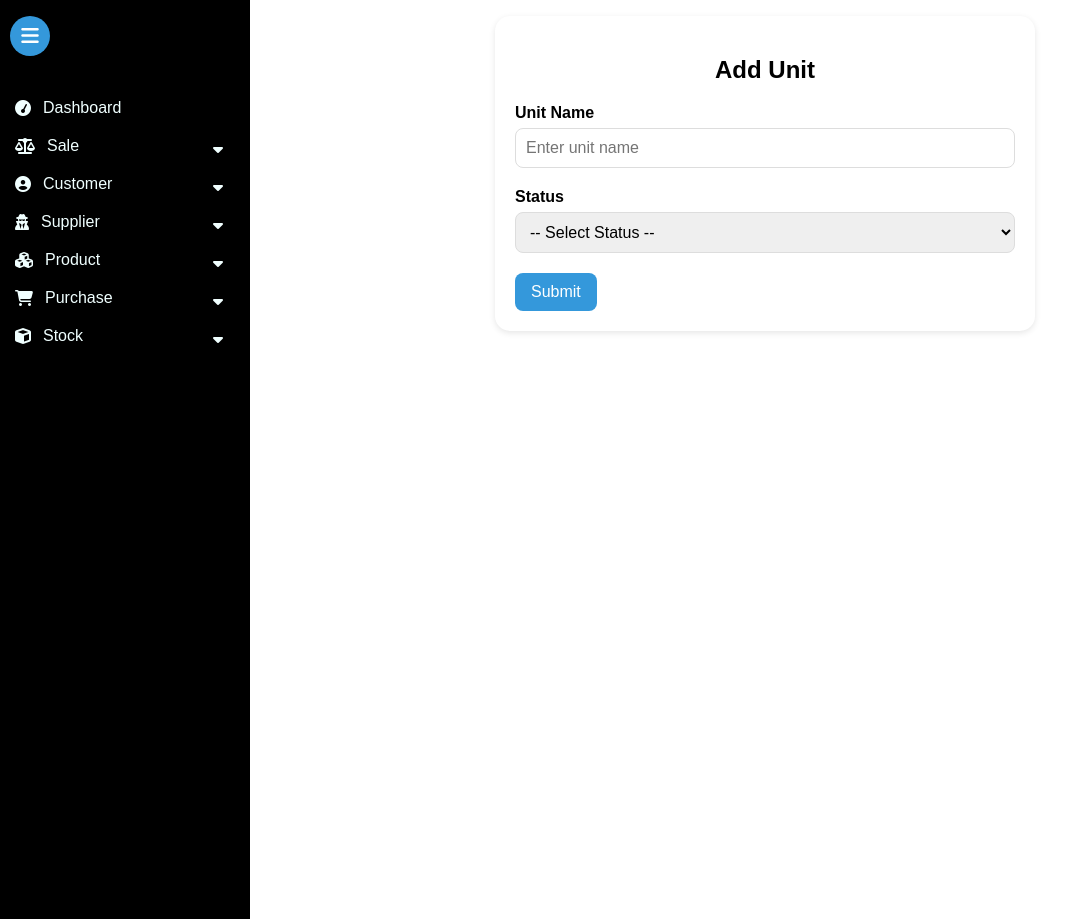
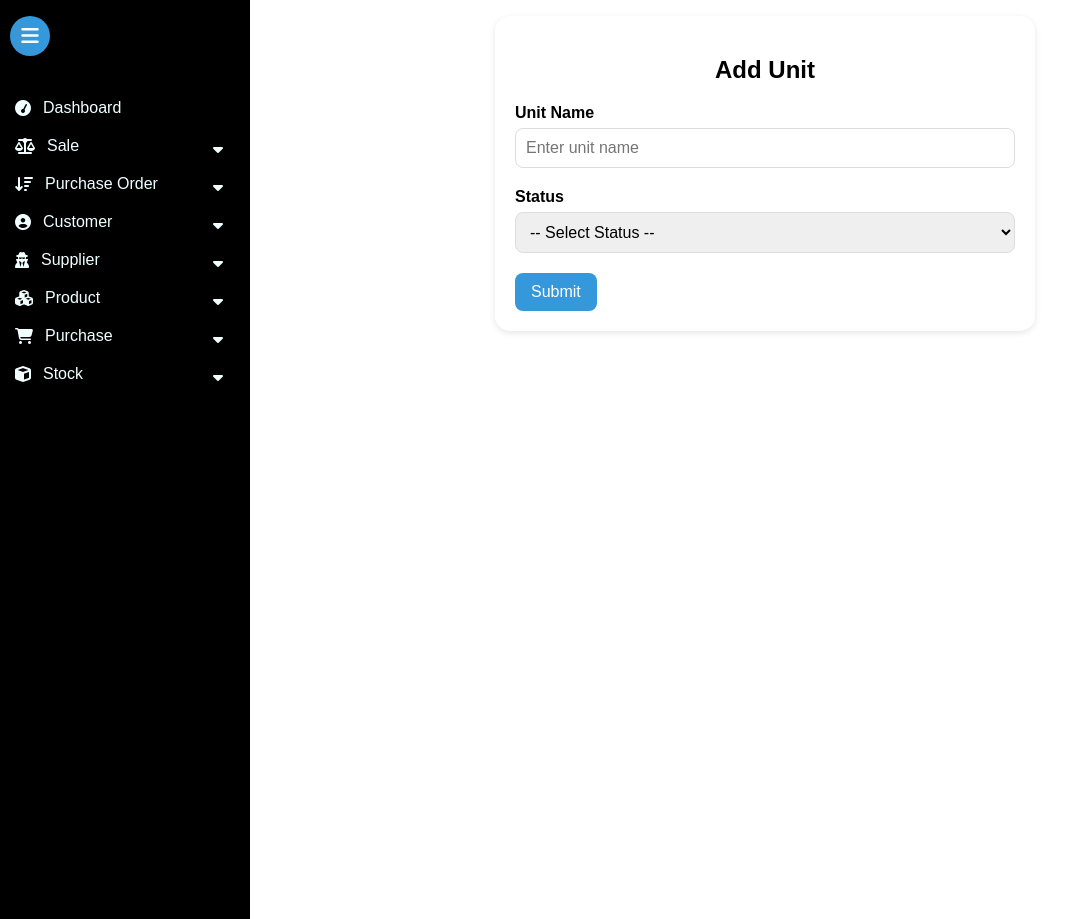
Before and after one commit to wahajzafar06/inv-sales, a Django app: template product/templates/add_unit.html in a window 1280 px wide. Shown: the part 54-973 px from the top of the page, without its empty margins (0-1084 px from the left). Run offline with Django 3.2, Linux system fonts and the light colour scheme; the template is opened without the code that fills it, so the values that code supplies are empty.

Commit message:
I am updating the base file.

```diff
--- a/core/templates/base.html
+++ b/core/templates/base.html
@@ -31,6 +31,17 @@
             </li>
             <li>
               <a href="{% url 'manage_sale' %}">Manage Sale</a>
+            </li>
+          </ul>
+        </li>
+        <li class="dropdown">
+          <a href="#" class="dropdown-toggle"><i class="fa fa-sort-amount-asc" aria-hidden="true"></i> Purchase Order <i class="fa fa-sort-desc" aria-hidden="true"></i></a>
+          <ul class="dropdown-menu">
+            <li>
+              <a href="{% url 'add_purchase_order' %}">Add Purchase Order</a>
+            </li>
+            <li>
+              <a href="{% url 'manage_purchase_order' %}">Manage Purchase Order</a>
             </li>
           </ul>
         </li>
```
